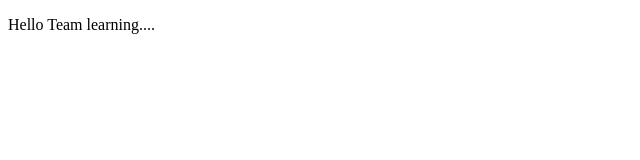
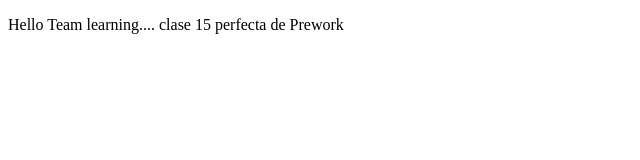
Before and after one commit to joenvemu/proyectoDemoCursoPrework, a plain HTML site: page index.html in a window 1280 px wide. Shown: the whole page, without its empty margins (0-640 px from the left). Drawn offline with Linux system fonts and the light colour scheme.

Commit message:
cambios agragados clase

```diff
--- a/index.html
+++ b/index.html
@@ -8,7 +8,7 @@
 </head>
 <body>
    <p>
-    Hello Team learning....
+    Hello Team learning.... clase 15 perfecta de Prework
    </p>
 </body>
 </html>
```
